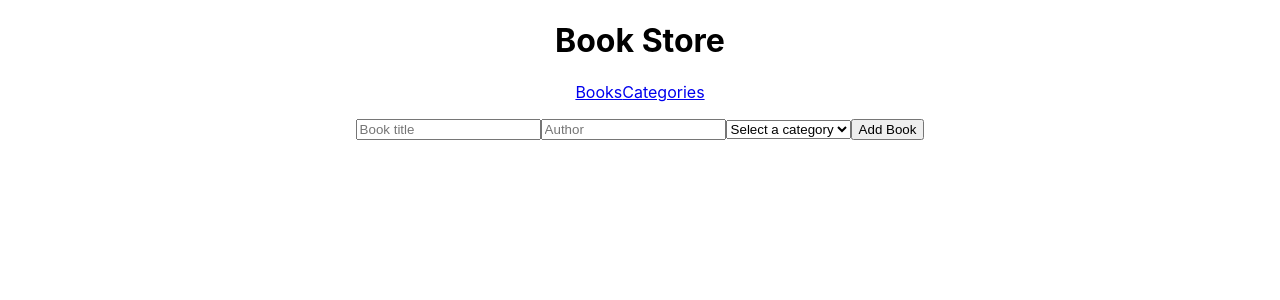
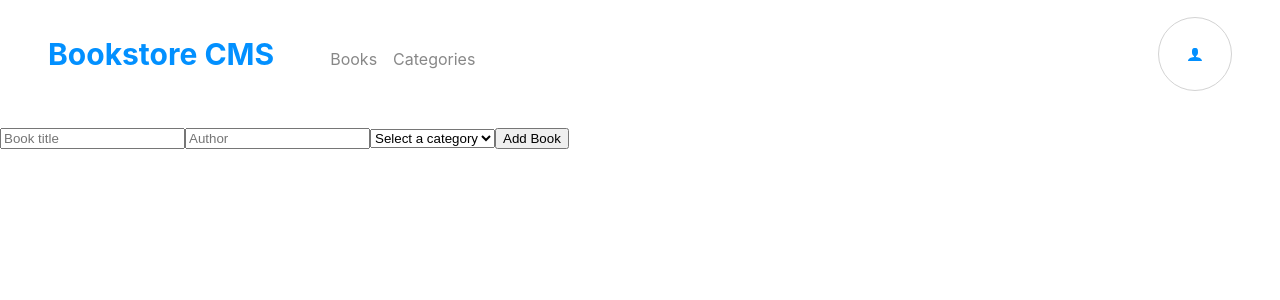
Before and after one commit to binyamolango/book-store, a React (Create React App) app: page / in a window 1280 px wide. Shown: the top 300 px of the page. Built offline with nearby package versions, Linux system fonts and the light colour scheme.

Commit message:
Add navbar module css

```diff
--- a/package.json
+++ b/package.json
@@ -13,6 +13,7 @@
     "prop-types": "^15.8.1",
     "react": "^18.2.0",
     "react-dom": "^18.2.0",
+    "react-icons": "^4.11.0",
     "react-redux": "^8.1.2",
     "react-router-dom": "^6.15.0",
     "react-scripts": "5.0.1",
--- a/src/App.css
+++ /dev/null
@@ -1,3 +0,0 @@
-.App {
-  text-align: center;
-}
--- a/src/App.js
+++ b/src/App.js
@@ -1,6 +1,5 @@
 import React from 'react';
 import { BrowserRouter as Router, Route, Routes } from 'react-router-dom';
-import './App.css';
 import NavBar from './components/NavBar';
 import BooksPage from './components/BooksPage';
 import Categories from './components/Categories';
--- a/src/components/NavBar.js
+++ b/src/components/NavBar.js
@@ -1,13 +1,22 @@
+import { ImUser } from 'react-icons/im';
 import { Link } from 'react-router-dom';
+import styles from './NavBar.module.css';
 
 const NavBar = () => (
   <div className="navbar">
-    <header className="header">
-      <h1 className="navbar-title">Book Store</h1>
-      <nav className="nav">
-        <Link className="nav-link" to="/">Books</Link>
-        <Link className="nav-link" to="/Categories">Categories</Link>
-      </nav>
+    <header className={styles.header}>
+      <div className={styles.wrapper}>
+        <h1 className={styles.heading_text}>Bookstore CMS</h1>
+        <nav className={styles.navigation}>
+          <ul>
+            <li><Link className="nav-link" to="/">Books</Link></li>
+            <li><Link className="nav-link" to="/Categories">Categories</Link></li>
+          </ul>
+        </nav>
+      </div>
+      <div className={styles.im_icon}>
+        <ImUser />
+      </div>
     </header>
   </div>
 );
--- /dev/null
+++ b/src/components/NavBar.module.css
@@ -0,0 +1,67 @@
+.header {
+  display: flex;
+  align-items: center;
+  justify-content: space-between;
+  padding: 1em 3em 1.2em 3em;
+  gap: 1em;
+}
+
+.wrapper {
+  display: flex;
+  align-items: baseline;
+  gap: 1em;
+}
+
+.im_icon {
+  border: 1px solid #d3d3d3;
+  color: #0290ff;
+  padding: 1em;
+  width: 40px;
+  height: 40px;
+  border-radius: 50%;
+  display: flex;
+  align-items: center;
+  justify-content: center;
+}
+
+.im_icon > * {
+  flex: 1 0 auto;
+}
+
+.navigation ul {
+  display: flex;
+  gap: 1em;
+  list-style: none;
+  margin-bottom: auto;
+}
+
+.navigation ul a {
+  color: #121212;
+  text-decoration: none;
+  opacity: 0.5;
+}
+
+.navigation ul a:focus,
+.navigation ul a:active {
+  opacity: 1;
+}
+
+.heading_text {
+  font-size: 1.875rem;
+  font-weight: bold;
+  color: #0290ff;
+}
+
+@media (max-width: 768px) {
+  .wrapper {
+    flex-direction: column;
+  }
+
+  .header {
+    padding: 1em;
+  }
+
+  .im_icon {
+    display: none;
+  }
+}
```
Also changed, not shown: 2 other files (tests, documents, lock files or other folders).
